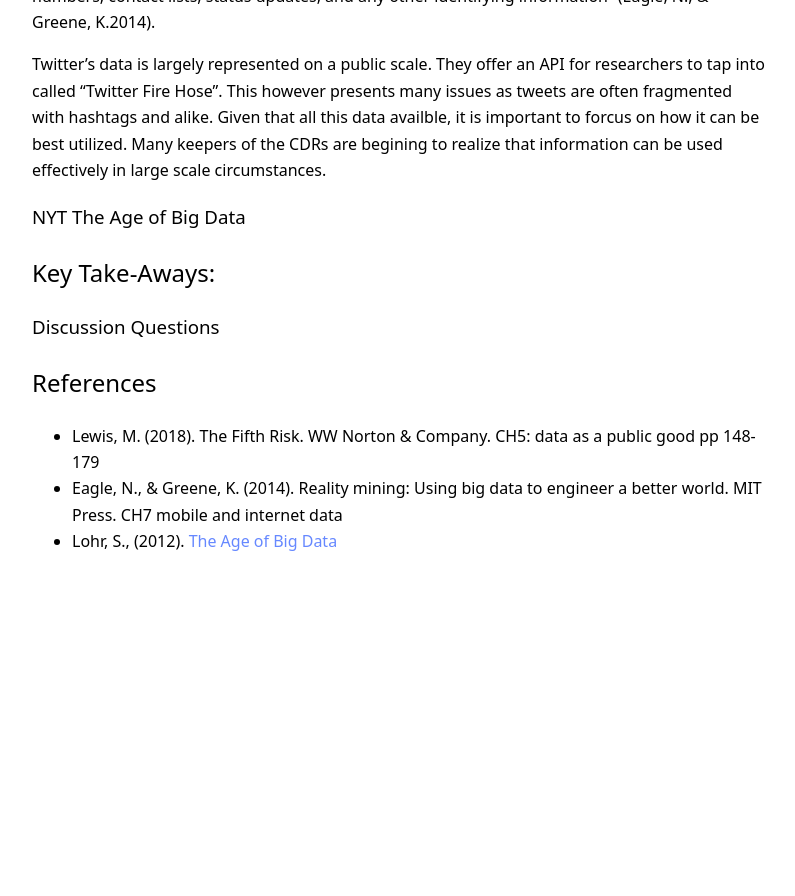
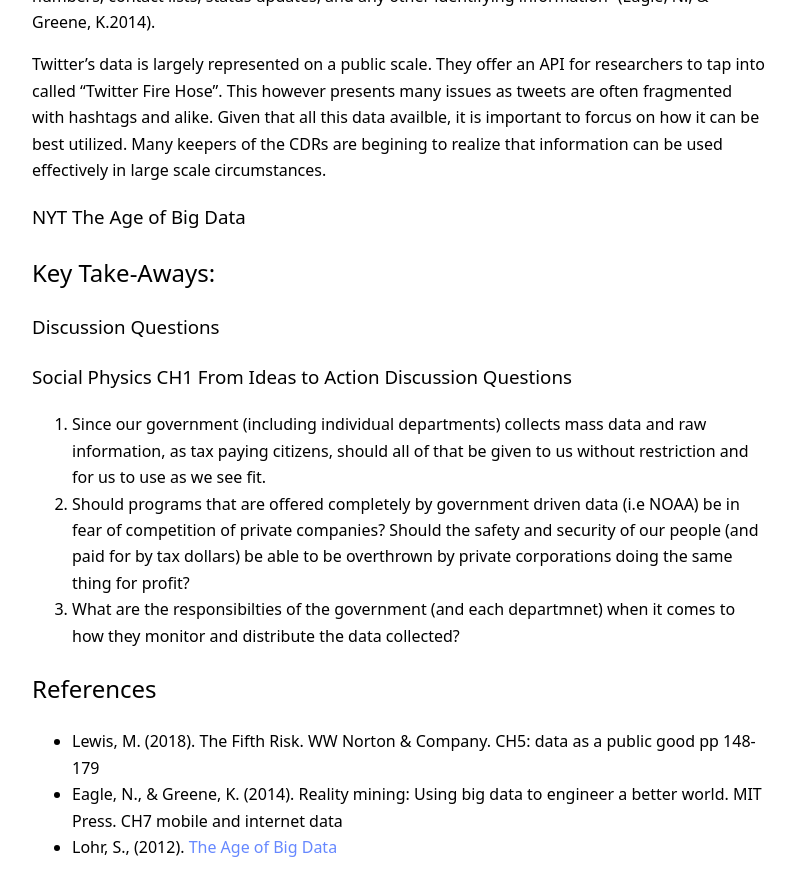
Before and after one commit to RandyWilkinsASU/ddm-textbook-summer-2019, a Jekyll site: the page built from _posts/2019-07-07-ch01-open-data.md, in a window 1280 px wide and 900 px high, scrolled down 2174 px. Shown: the top 896 px of the window, without its empty margins (240-1035 px from the left). Built offline with Jekyll 4.4.1, drawn with Linux system fonts in a browser that asks for light colours; our own code applies the rules of GitHub Pages for plain Markdown files; before the commit the page ends 2769 px from its top, so only the background shows below that.

Commit message:
Update 2019-07-07-ch01-open-data.md

```diff
--- a/_posts/2019-07-07-ch01-open-data.md
+++ b/_posts/2019-07-07-ch01-open-data.md
@@ -36,7 +36,10 @@ Twitter’s data is largely represented on a public scale. They offer an API for
 
 
 ### Discussion Questions
-
+### Social Physics **CH1 From Ideas to Action Discussion Questions**
+1. Since our government (including individual departments) collects mass data and raw information, as tax paying citizens, should all of that be given to us without restriction and for us to use as we see fit.
+2. Should programs that are offered completely by government driven data (i.e NOAA) be in fear of competition of private companies? Should the safety and security of our people (and paid for by tax dollars) be able to be overthrown by private corporations doing the same thing for profit?
+3. What are the responsibilties of the government (and each departmnet) when it comes to how they monitor and distribute the data collected?
 
 
 
```
